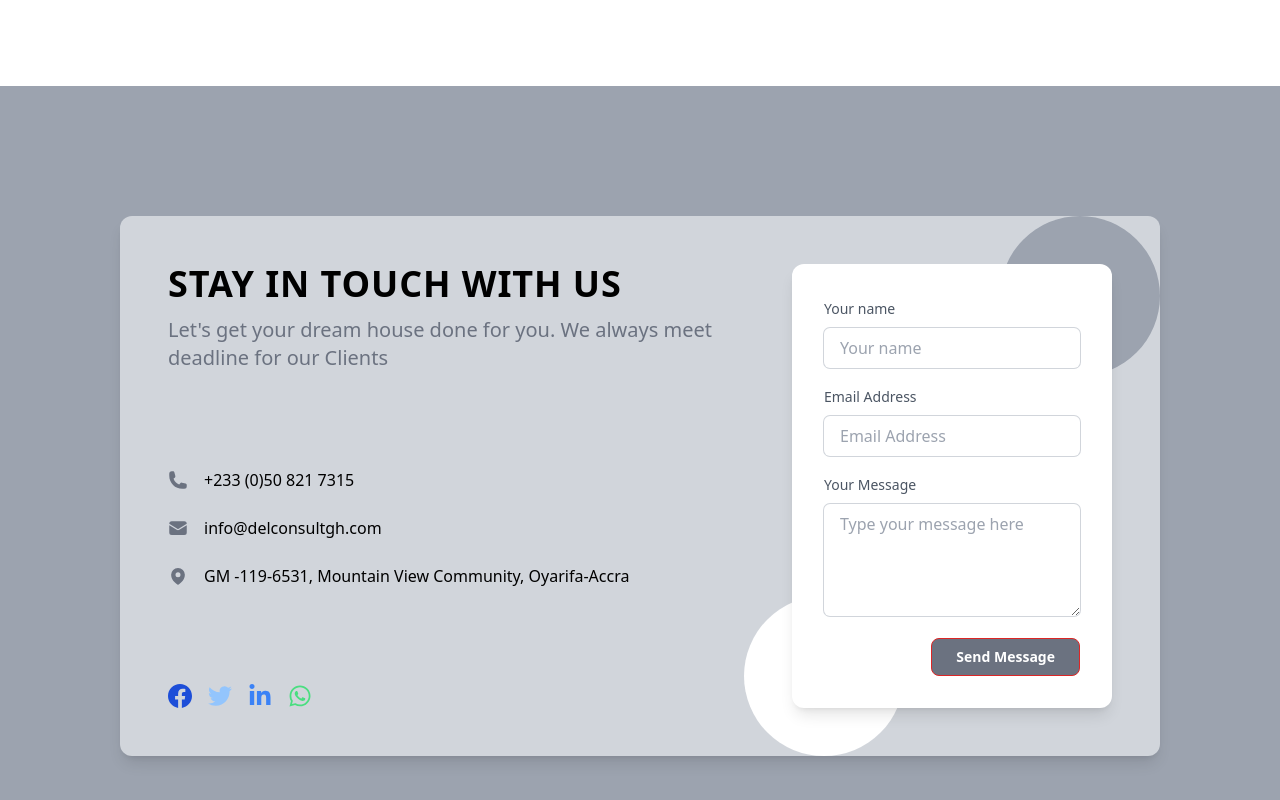
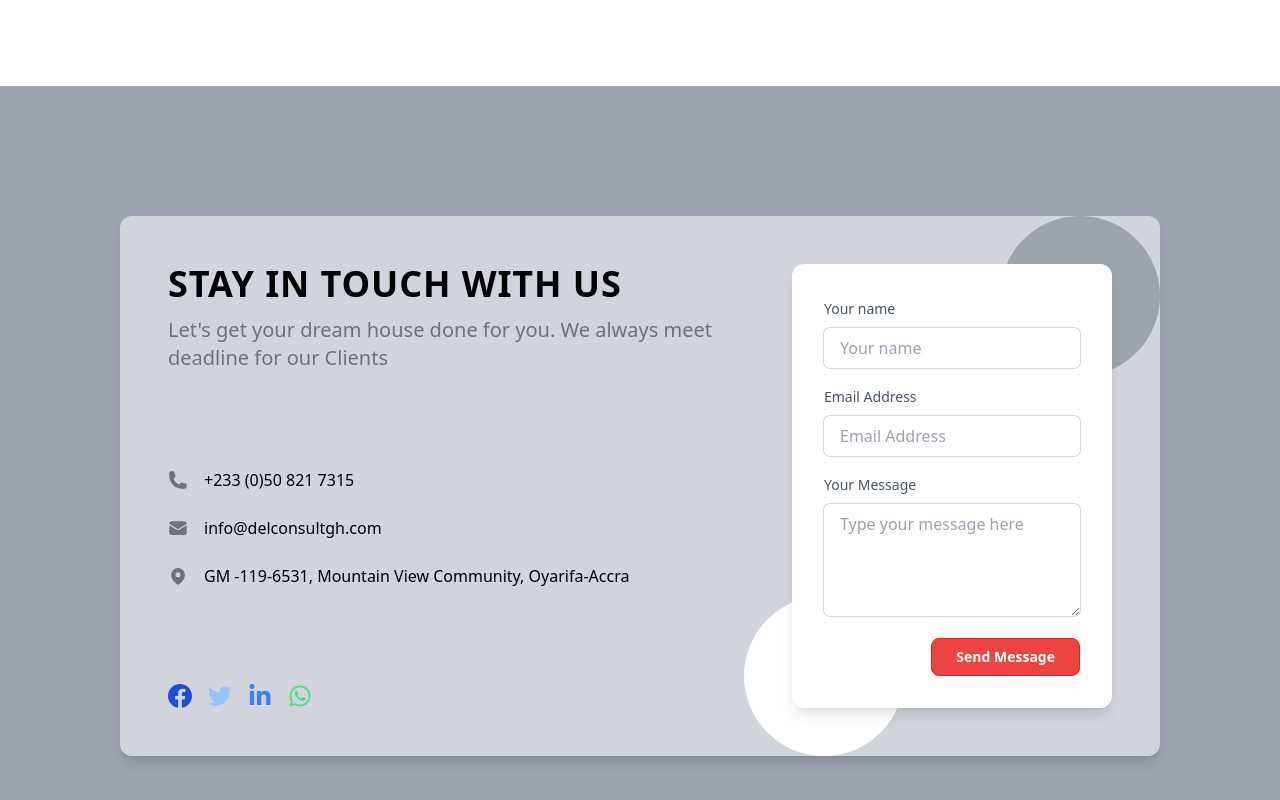
Before and after one commit to MicroStartup/del-consult, a React (Create React App) app in the folder frontend/: page / in a window 1280 px wide. Shown: the part 3036-3836 px from the top of the page. Built offline with nearby package versions, Linux system fonts and the light colour scheme.

Commit message:
Add background color

```diff
--- a/frontend/src/components/Contact.jsx
+++ b/frontend/src/components/Contact.jsx
@@ -106,7 +106,7 @@ const Contact = () => {
                         class="ring-1 ring-gray-300 w-full rounded-md mt-2 px-4 py-2 outline-none focus:ring-2 focus:ring-gray-500">
                         </textarea>
                     </div>
-                    <button class="inline-block self-end bg-gray-500 text-white font-bold rounded-lg px-6 py-2 upppercase text-sm">Send Message</button>
+                    <button class="inline-block self-end bg-red-500 text-white font-bold rounded-lg px-6 py-2 upppercase text-sm">Send Message</button>
                 </form>
                 </div>
             </div>
```
